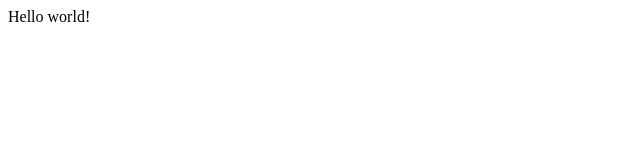
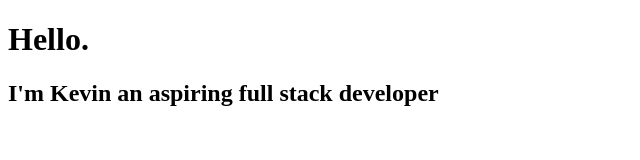
Before and after one commit to kpdriscoll6/gatsby-andrew-mead, a Gatsby site: page / in a window 1280 px wide. Shown: the whole page, without its empty margins (0-640 px from the left). Built offline with nearby package versions, Linux system fonts and the light colour scheme; Gatsby itself is replaced by a stand-in of ours.

Commit message:
first commit

```diff
--- a/src/pages/index.js
+++ b/src/pages/index.js
@@ -1,5 +1,12 @@
 import React from "react"
 
-export default function Home() {
-  return <div>Hello world!</div>
+const IndexPage = () => {
+  return (
+    <div>
+      <h1>Hello.</h1>
+      <h2>I'm Kevin an aspiring full stack developer</h2>
+    </div>
+  )
 }
+
+export default IndexPage
```
